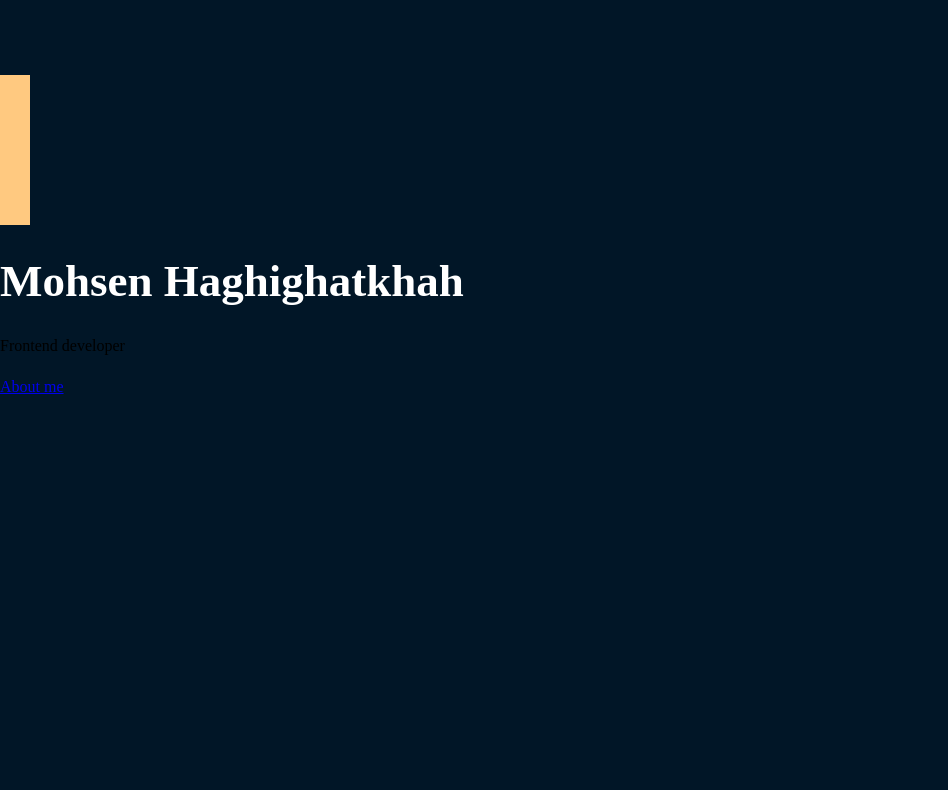
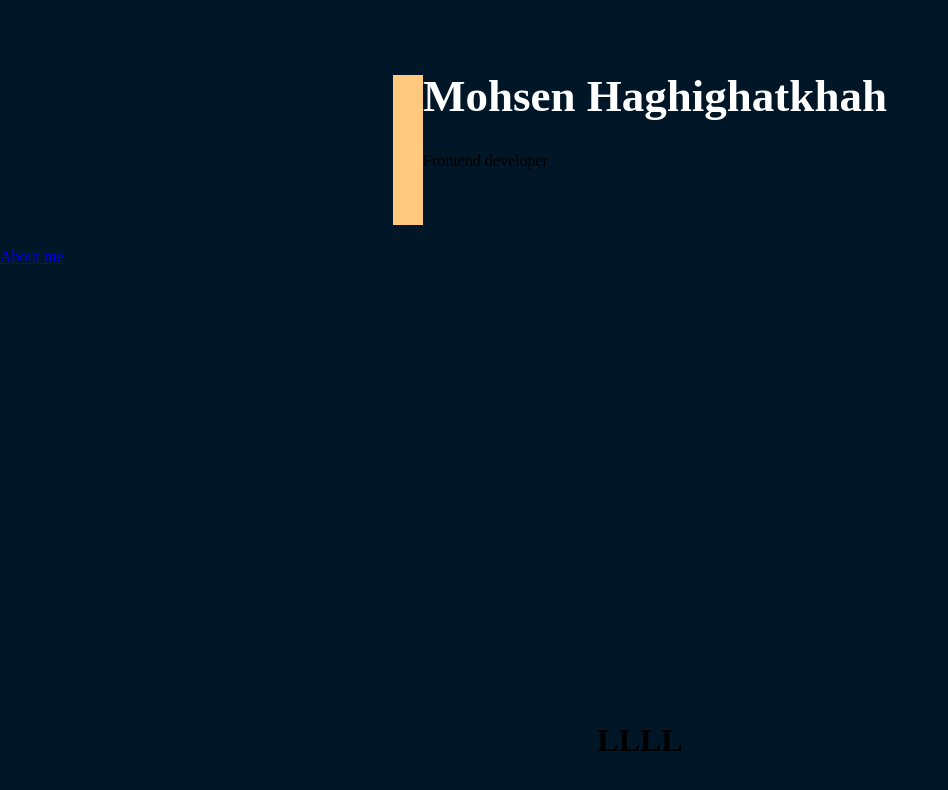
Before and after one commit to mosssiiiiiii/mohsenam, a Gatsby site: page / in a window 1280 px wide. Shown: the whole page, without its empty margins (0-948 px from the left). Built offline with nearby package versions, Linux system fonts and the light colour scheme; Gatsby itself is replaced by a stand-in of ours.

Commit message:
Providing home page structore for develop

```diff
--- a/src/pages/index.js
+++ b/src/pages/index.js
@@ -3,17 +3,31 @@ import { Link } from "gatsby"
 import "./../styles/home.scss"
 import SEO from "../components/seo"
 
-const IndexPage = () => (
-  <div className="container">
+const Home = () => {
+  const height = window.innerHeight
+  console.log(height)
+  return (
+    <div style={{ maxHeight: height }} className="container">
       <SEO title="Mohsen Haghighatkhah Portfolio" />
       <div className="row">
-      <div className='box'></div>
+        <div className="box-wrap">
+          <div className="box"></div>
+          <div>
             <h1 className="name">Mohsen Haghighatkhah</h1>
             <p className="mode">Frontend developer</p>
+          </div>
+        </div>
         <div style={{ maxWidth: `300px`, marginBottom: `1.45rem` }}></div>
         <Link to="/aboutMe/">About me</Link> <br />
+        <div className='social-wrap'>
+            <h1>L</h1>
+            <h1>L</h1>
+            <h1>L</h1>
+            <h1>L</h1>
+        </div>
       </div>
     </div>
   )
+}
 
-export default IndexPage
+export default Home
--- a/src/styles/home.scss
+++ b/src/styles/home.scss
@@ -14,14 +14,33 @@ body{
     margin-right: -15px;
     margin-left: -15px;
 }
-
+.box-wrap{
+    display: flex;
+    justify-content: center;
+    align-items: center;
+    flex-direction: row;
+}
 .box{
     height: 150px;
     margin-top:75px;
     width: 30px;
     background-color:#ffc980;
 }
+
 .name{
     font-size: 45px;
+    display: flex;
+    align-items: center;
+    justify-content: center;
     color: white;
 }
+
+
+.social-wrap {
+    display: flex;
+    position: absolute;
+    bottom: 20px;
+    justify-content: center;
+    align-items: center;
+    width: 100%;
+}
```
Lines whose indentation alone changed are shown as unchanged.
